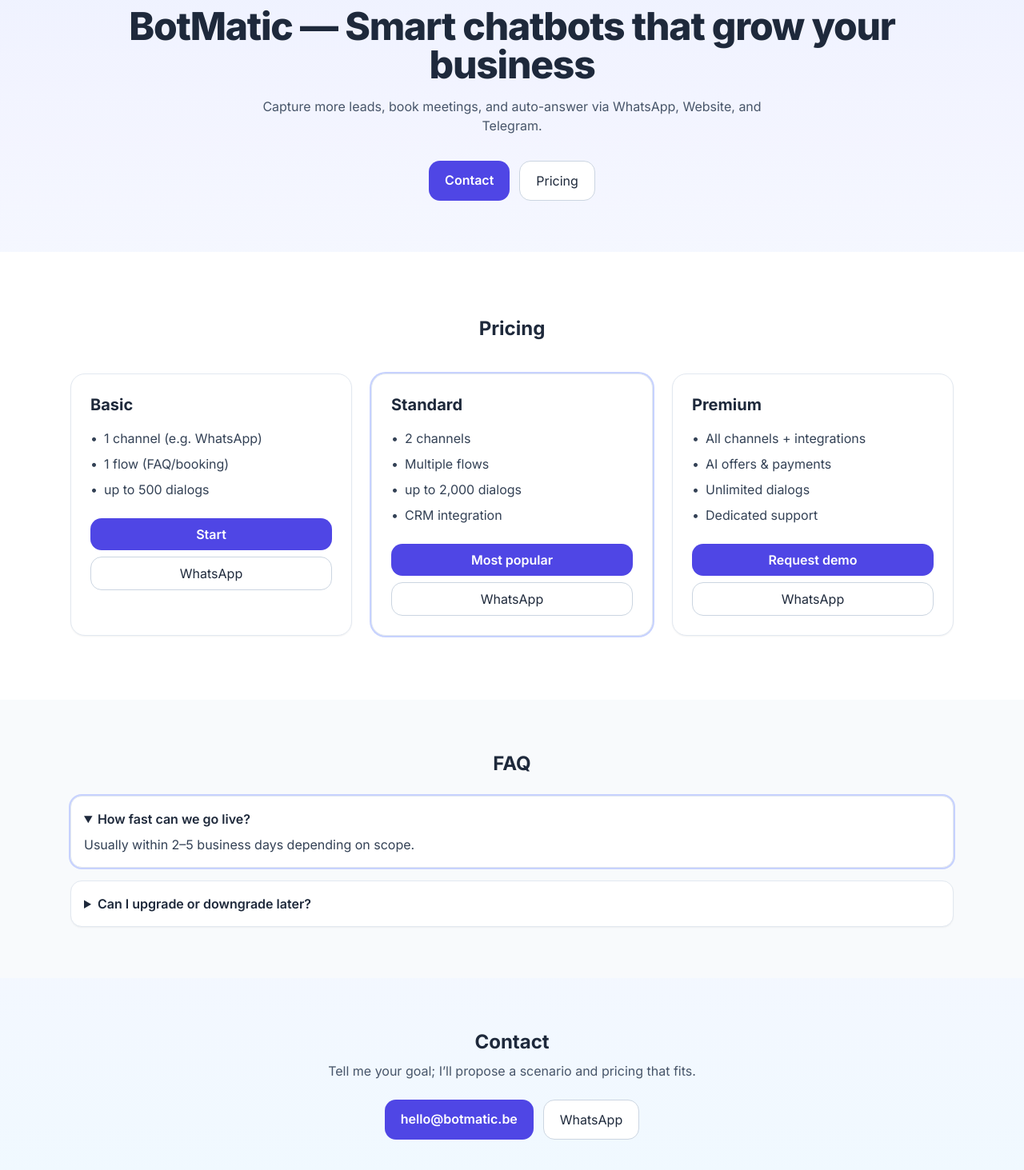
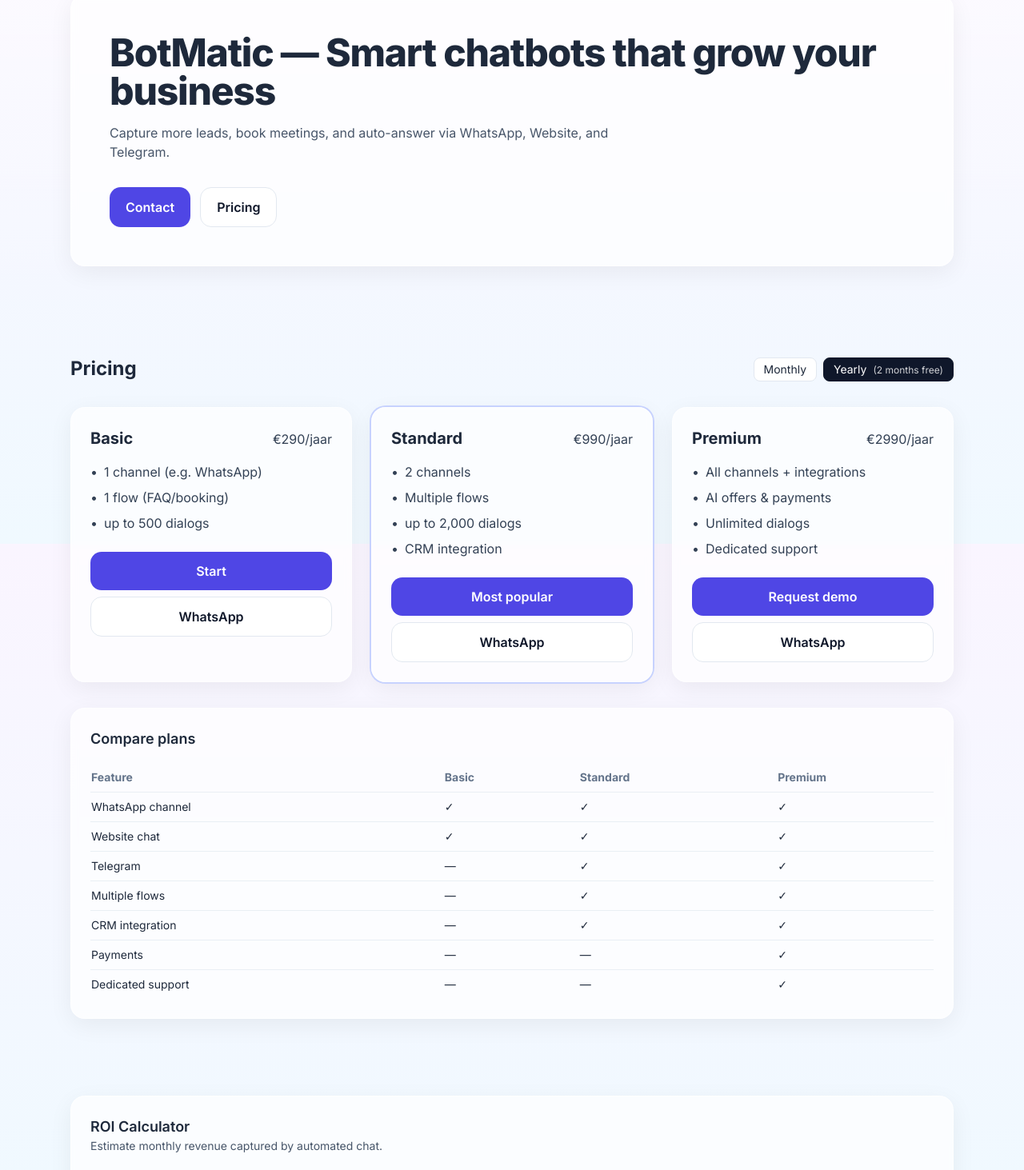
Before and after one commit to testbotvanalex/web, a Next.js app: page /en in a window 1280 px wide. Shown: the part 120-1583 px from the top of the page at 80% size. Built offline with nearby package versions, Linux system fonts and the light colour scheme.

Commit message:
Update page.tsx

```diff
--- a/app/[lang]/page.tsx
+++ b/app/[lang]/page.tsx
@@ -1,75 +1,153 @@
 // app/[lang]/page.tsx
+"use client";
+
 import { getT, type Lang } from "@/lib/i18n";
+import ROI from "@/components/ROI";
+import { useMemo, useState } from "react";
 
 export default function Page({ params: { lang } }: { params: { lang: Lang } }) {
   const tr = getT(lang);
+  const [isYearly, setIsYearly] = useState(true);
+
+  const priceFmt = (n: number) =>
+    "€" + (isYearly ? Math.round(n * 10) : n).toString() + (isYearly ? "/jaar" : "/maand");
 
   const waText = (plan: string) =>
-    lang === "nl" ? `Hoi! Ik wil het ${plan} plan.`
-    : lang === "fr" ? `Bonjour ! Je veux l'offre ${plan}.`
-    : `Hi! I'm interested in the ${plan} plan.`;
+    lang === "nl"
+      ? `Hoi! Ik wil het ${plan} plan.`
+      : lang === "fr"
+      ? `Bonjour ! Je veux l'offre ${plan}.`
+      : `Hi! I'm interested in the ${plan} plan.`;
 
-  const waLink = (plan: string) => "https://wa.me/32470000000?text=" + encodeURIComponent(waText(plan));
+  const waLink = (plan: string) =>
+    "https://wa.me/32470000000?text=" + encodeURIComponent(waText(plan));
+
+  const Compare = useMemo(
+    () => (
+      <div className="card p-6">
+        <h3 className="text-lg font-semibold">{tr.compareTitle}</h3>
+        <div className="mt-4 overflow-x-auto">
+          <table className="w-full text-sm">
+            <thead>
+              <tr className="text-left text-slate-500">
+                <th className="py-2 pr-4">Feature</th>
+                <th className="py-2 pr-4">Basic</th>
+                <th className="py-2 pr-4">Standard</th>
+                <th className="py-2">Premium</th>
+              </tr>
+            </thead>
+            <tbody>
+              {tr.compareRows.map((r) => (
+                <tr key={r.feature} className="border-t border-slate-200/70">
+                  <td className="py-2 pr-4">{r.feature}</td>
+                  <td className="py-2 pr-4">{r.basis ? "✓" : "—"}</td>
+                  <td className="py-2 pr-4">{r.standard ? "✓" : "—"}</td>
+                  <td className="py-2">{r.premium ? "✓" : "—"}</td>
+                </tr>
+              ))}
+            </tbody>
+          </table>
+        </div>
+      </div>
+    ),
+    [tr]
+  );
 
   return (
-    <main>
+    <main id="main">
       {/* Hero */}
       <section className="relative">
-        <div className="absolute inset-0 bg-gradient-to-b from-indigo-50 to-transparent" />
-        <div className="relative max-w-6xl mx-auto px-6 pt-16 pb-16 text-center">
-          <h1 className="text-4xl md:text-5xl font-extrabold tracking-tight">{tr.heroTitle}</h1>
-          <p className="mt-4 text-slate-600 max-w-2xl mx-auto">{tr.heroSub}</p>
-          <div className="mt-8 flex flex-col sm:flex-row gap-3 justify-center">
-            <a href="#contact" className="rounded-xl px-5 py-3 bg-indigo-600 text-white font-semibold hover:scale-[1.02] hover:bg-indigo-700 transition">
-              {tr.ctaContact}
-            </a>
-            <a href="#pricing" className="rounded-xl px-5 py-3 border border-slate-300 bg-white hover:bg-slate-50 hover:scale-[1.02] transition">
-              {tr.ctaPricing}
-            </a>
+        <div className="absolute inset-0 -z-10 bg-gradient-to-b from-white/50 to-transparent" />
+        <div className="max-w-6xl mx-auto px-6 pt-12 pb-12">
+          <div className="card p-8 md:p-12">
+            <h1 className="text-4xl md:text-5xl font-extrabold tracking-tight">
+              {tr.heroTitle}
+            </h1>
+            <p className="mt-4 text-slate-600 max-w-2xl">
+              {tr.heroSub}
+            </p>
+            <div className="mt-8 flex flex-col sm:flex-row gap-3">
+              <a href="#contact" className="btn btn-primary">{tr.ctaContact}</a>
+              <a href="#pricing" className="btn btn-ghost">{tr.ctaPricing}</a>
+            </div>
           </div>
         </div>
       </section>
 
       {/* Pricing */}
-      <section id="pricing" className="py-20 bg-white scroll-mt-24">
+      <section id="pricing" className="py-16">
         <div className="max-w-6xl mx-auto px-6">
-          <h2 className="text-2xl font-bold text-center">{tr.pricingTitle}</h2>
-          <div className="grid md:grid-cols-3 gap-6 mt-10">
+          <div className="flex items-end justify-between gap-4">
+            <h2 className="text-2xl font-bold">{tr.pricingTitle}</h2>
+
+            {/* Toggle */}
+            <div className="flex items-center gap-2 text-sm">
+              <button
+                onClick={() => setIsYearly(false)}
+                className={`px-3 py-1 rounded-lg border ${
+                  !isYearly ? "bg-slate-900 text-white border-slate-900" : "bg-white border-slate-200"
+                }`}
+              >
+                {tr.toggleMonthly}
+              </button>
+              <button
+                onClick={() => setIsYearly(true)}
+                className={`px-3 py-1 rounded-lg border ${
+                  isYearly ? "bg-slate-900 text-white border-slate-900" : "bg-white border-slate-200"
+                }`}
+              >
+                {tr.toggleYearly} <span className="ml-1 text-xs opacity-80">({tr.saveText})</span>
+              </button>
+            </div>
+          </div>
+
+          <div className="grid md:grid-cols-3 gap-6 mt-8">
             {tr.plans.map((p) => (
               <div
                 key={p.name}
-                className={`group rounded-2xl border border-slate-200 bg-white p-6 shadow-sm transition hover:shadow-md hover:-translate-y-0.5 ${p.popular ? "ring-2 ring-indigo-200" : ""}`}
+                className={`card p-6 transition hover:-translate-y-0.5 hover:shadow-lg ${
+                  p.popular ? "ring-2 ring-brand-200" : ""
+                }`}
               >
                 <div className="flex items-baseline justify-between">
                   <h3 className="text-xl font-bold">{p.name}</h3>
-                  <div className="text-slate-700">{p.price}</div>
+                  <div className="text-slate-700">{priceFmt(p.priceMonthly)}</div>
                 </div>
+
                 <ul className="mt-4 space-y-2 text-slate-700">
                   {p.features.map((f) => (
-                    <li key={f} className="flex gap-2"><span>•</span><span>{f}</span></li>
+                    <li key={f} className="flex gap-2">
+                      <span>•</span>
+                      <span>{f}</span>
+                    </li>
                   ))}
                 </ul>
 
-                <a href={p.link} className="mt-6 inline-block w-full text-center rounded-xl bg-indigo-600 text-white font-semibold py-2 hover:scale-[1.01] hover:bg-indigo-700 transition">
-                  {p.cta}
-                </a>
-                <a href={waLink(p.name)} className="mt-2 inline-block w-full text-center rounded-xl border border-slate-300 bg-white py-2 hover:bg-slate-50 hover:scale-[1.01] transition">
-                  WhatsApp
-                </a>
+                <a href={p.link} className="btn btn-primary w-full mt-6">{p.cta}</a>
+                <a href={waLink(p.name)} className="btn btn-ghost w-full mt-2">WhatsApp</a>
               </div>
             ))}
           </div>
+
+          <div className="mt-8">{Compare}</div>
+        </div>
+      </section>
+
+      {/* ROI */}
+      <section className="py-8">
+        <div className="max-w-6xl mx-auto px-6">
+          <ROI />
         </div>
       </section>
 
       {/* FAQ */}
-      <section id="faq" className="py-16 bg-slate-50 scroll-mt-24">
+      <section id="faq" className="py-16">
         <div className="max-w-6xl mx-auto px-6">
           <h2 className="text-2xl font-bold text-center mb-6">{tr.faqTitle}</h2>
-          <div className="space-y-4">
+          <div className="grid md:grid-cols-2 gap-4">
             {tr.faq.map(({ q, a }, i) => (
-              <details key={q} open={i === 0} className="bg-white p-4 rounded-xl border border-slate-200 shadow-sm open:ring-2 open:ring-indigo-200 transition">
-                <summary className="cursor-pointer font-semibold select-none hover:text-slate-900">{q}</summary>
+              <details key={q} open={i === 0} className="card p-4 open:ring-2 open:ring-brand-200 transition">
+                <summary className="cursor-pointer font-semibold select-none">{q}</summary>
                 <p className="mt-2 text-slate-700">{a}</p>
               </details>
             ))}
@@ -78,21 +156,58 @@
       </section>
 
       {/* Contact */}
-      <section id="contact" className="py-16 scroll-mt-24">
-        <div className="max-w-2xl mx-auto px-6 text-center">
+      <section id="contact" className="py-16">
+        <div className="max-w-3xl mx-auto px-6 text-center">
           <h2 className="text-2xl font-bold">{tr.contactTitle}</h2>
           <p className="text-slate-600 mt-2">{tr.contactDesc}</p>
           <div className="mt-6 flex flex-col sm:flex-row gap-3 justify-center">
-            <a href={`mailto:${tr.email}`} className="rounded-xl px-5 py-3 bg-indigo-600 text-white font-semibold hover:scale-[1.02] hover:bg-indigo-700 transition">
-              {tr.email}
-            </a>
-            <a href={"https://wa.me/32470000000?text=" + encodeURIComponent(waText("General"))} className="rounded-xl px-5 py-3 border border-slate-300 bg-white hover:bg-slate-50 transition">
+            <a href={`mailto:${tr.email}`} className="btn btn-primary">{tr.email}</a>
+            <a
+              href={"https://wa.me/32470000000?text=" + encodeURIComponent(waText("General"))}
+              className="btn btn-ghost"
+            >
               WhatsApp
             </a>
           </div>
-          <p className="mt-10 text-xs text-slate-500">{tr.gamble}</p>
+          {tr.gamble && <p className="mt-10 text-xs text-slate-500">{tr.gamble}</p>}
         </div>
       </section>
+
+      {/* Sticky CTA (mobile) */}
+      <div className="sticky-cta">
+        <a href="#contact" className="btn btn-primary flex-1">{tr.stickyDemo}</a>
+        <a href={"https://wa.me/32470000000?text=" + encodeURIComponent(waText("General"))} className="btn btn-ghost flex-1">
+          {tr.stickyWhatsApp}
+        </a>
+      </div>
+
+      {/* SEO JSON-LD */}
+      <script
+        type="application/ld+json"
+        dangerouslySetInnerHTML={{
+          __html: JSON.stringify({
+            "@context": "https://schema.org",
+            "@type": "Organization",
+            name: "BotMatic",
+            url: "https://www.botmatic.be",
+            logo: "https://www.botmatic.be/logo.png",
+          }),
+        }}
+      />
+      <script
+        type="application/ld+json"
+        dangerouslySetInnerHTML={{
+          __html: JSON.stringify({
+            "@context": "https://schema.org",
+            "@type": "FAQPage",
+            mainEntity: tr.faq.map((f) => ({
+              "@type": "Question",
+              name: f.q,
+              acceptedAnswer: { "@type": "Answer", text: f.a },
+            })),
+          }),
+        }}
+      />
     </main>
   );
 }
```
